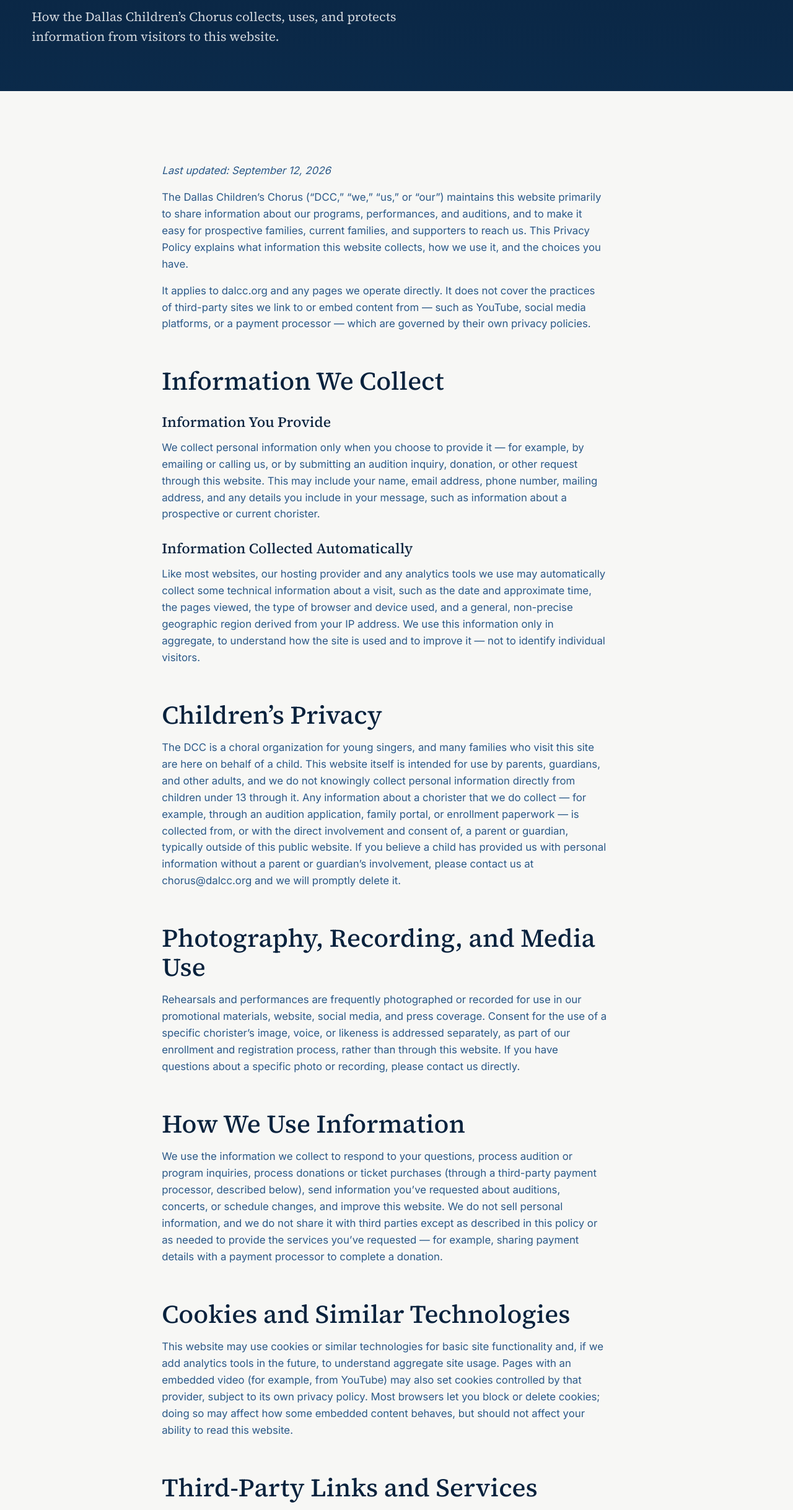
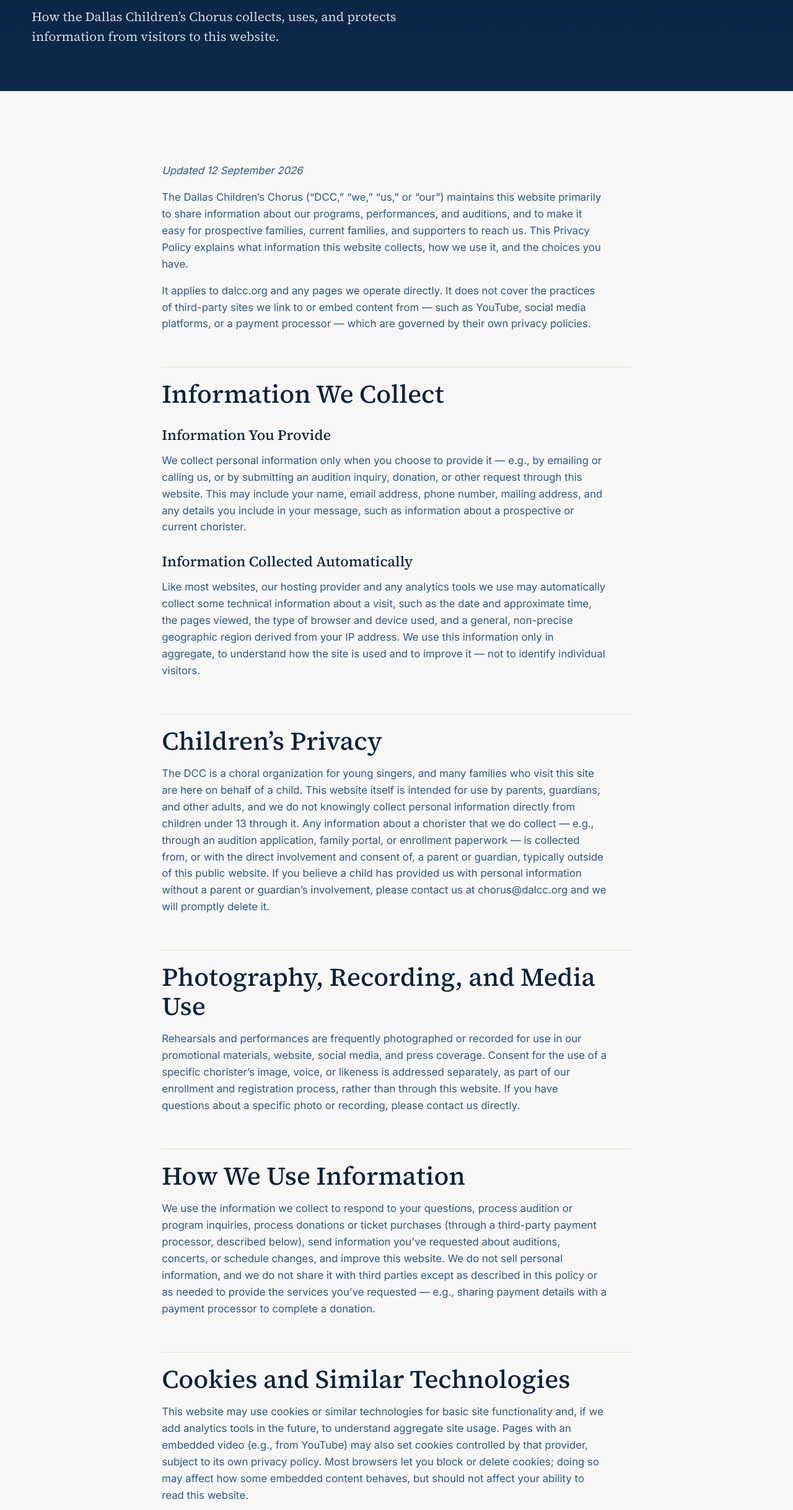
Before and after one commit to MLUDALCC/dcc-landing-page, a plain HTML site: page privacy.html in a window 1280 px wide. Shown: the part 329-2766 px from the top of the page at 62% size. Drawn offline with Linux system fonts and the light colour scheme.

Commit message:
Privacy Policy polish: date format, section dividers, e.g., simplified contact

```diff
--- a/assets/css/style.css
+++ b/assets/css/style.css
@@ -237,6 +237,14 @@ p.body, .body-text { font-size: 1.05rem; color: var(--ink-600); }
   height: 1.16rem;
   width: auto;
   max-width: 100%;
+  /* object-fit:contain matters here: at narrow widths the header row doesn't
+     have room for the logo's full natural width at this height, so max-width
+     clamps the box narrower than the image's own ratio wants. Without
+     object-fit the browser's default (fill) stretches the artwork to match
+     that narrower box, visibly squashing it horizontally. contain keeps the
+     artwork's own proportions and simply doesn't fill the box's full height
+     in that edge case, instead of distorting it. */
+  object-fit: contain;
 }
 /* Footer logo: fills the footer-brand column up to a sensible cap;
    height is always derived from width, so it can never be distorted
@@ -736,3 +744,5 @@ body.modal-open { overflow: hidden; }
 .prose h3 { margin-top: 1.75rem; margin-bottom: .75rem; }
 .prose p.body-text { max-width: 68ch; }
 .prose p.body-text + p.body-text { margin-top: 1rem; }
+.prose hr.rule { margin-top: clamp(2.5rem, 5vw, 3.5rem); margin-bottom: 0; }
+.prose hr.rule + h2 { margin-top: 1.25rem; }
--- a/privacy.html
+++ b/privacy.html
@@ -131,45 +131,53 @@
   <section class="section">
     <div class="container container--narrow prose">
 
-      <p class="body-text"><em>Last updated: September 12, 2026</em></p>
+      <p class="body-text"><em>Updated 12 September 2026</em></p>
 
       <p class="body-text mt-lg">The Dallas Children&rsquo;s Chorus (&ldquo;DCC,&rdquo; &ldquo;we,&rdquo; &ldquo;us,&rdquo; or &ldquo;our&rdquo;) maintains this website primarily to share information about our programs, performances, and auditions, and to make it easy for prospective families, current families, and supporters to reach us. This Privacy Policy explains what information this website collects, how we use it, and the choices you have.</p>
       <p class="body-text">It applies to dalcc.org and any pages we operate directly. It does not cover the practices of third-party sites we link to or embed content from &mdash; such as YouTube, social media platforms, or a payment processor &mdash; which are governed by their own privacy policies.</p>
 
+      <hr class="rule">
       <h2>Information We Collect</h2>
       <h3>Information You Provide</h3>
-      <p class="body-text">We collect personal information only when you choose to provide it &mdash; for example, by emailing or calling us, or by submitting an audition inquiry, donation, or other request through this website. This may include your name, email address, phone number, mailing address, and any details you include in your message, such as information about a prospective or current chorister.</p>
+      <p class="body-text">We collect personal information only when you choose to provide it &mdash; e.g., by emailing or calling us, or by submitting an audition inquiry, donation, or other request through this website. This may include your name, email address, phone number, mailing address, and any details you include in your message, such as information about a prospective or current chorister.</p>
       <h3>Information Collected Automatically</h3>
       <p class="body-text">Like most websites, our hosting provider and any analytics tools we use may automatically collect some technical information about a visit, such as the date and approximate time, the pages viewed, the type of browser and device used, and a general, non-precise geographic region derived from your IP address. We use this information only in aggregate, to understand how the site is used and to improve it &mdash; not to identify individual visitors.</p>
 
+      <hr class="rule">
       <h2>Children&rsquo;s Privacy</h2>
-      <p class="body-text">The DCC is a choral organization for young singers, and many families who visit this site are here on behalf of a child. This website itself is intended for use by parents, guardians, and other adults, and we do not knowingly collect personal information directly from children under 13 through it. Any information about a chorister that we do collect &mdash; for example, through an audition application, family portal, or enrollment paperwork &mdash; is collected from, or with the direct involvement and consent of, a parent or guardian, typically outside of this public website. If you believe a child has provided us with personal information without a parent or guardian&rsquo;s involvement, please contact us at <a href="mailto:chorus@dalcc.org">chorus@dalcc.org</a> and we will promptly delete it.</p>
+      <p class="body-text">The DCC is a choral organization for young singers, and many families who visit this site are here on behalf of a child. This website itself is intended for use by parents, guardians, and other adults, and we do not knowingly collect personal information directly from children under 13 through it. Any information about a chorister that we do collect &mdash; e.g., through an audition application, family portal, or enrollment paperwork &mdash; is collected from, or with the direct involvement and consent of, a parent or guardian, typically outside of this public website. If you believe a child has provided us with personal information without a parent or guardian&rsquo;s involvement, please contact us at <a href="mailto:chorus@dalcc.org">chorus@dalcc.org</a> and we will promptly delete it.</p>
 
+      <hr class="rule">
       <h2>Photography, Recording, and Media Use</h2>
       <p class="body-text">Rehearsals and performances are frequently photographed or recorded for use in our promotional materials, website, social media, and press coverage. Consent for the use of a specific chorister&rsquo;s image, voice, or likeness is addressed separately, as part of our enrollment and registration process, rather than through this website. If you have questions about a specific photo or recording, please contact us directly.</p>
 
+      <hr class="rule">
       <h2>How We Use Information</h2>
-      <p class="body-text">We use the information we collect to respond to your questions, process audition or program inquiries, process donations or ticket purchases (through a third-party payment processor, described below), send information you&rsquo;ve requested about auditions, concerts, or schedule changes, and improve this website. We do not sell personal information, and we do not share it with third parties except as described in this policy or as needed to provide the services you&rsquo;ve requested &mdash; for example, sharing payment details with a payment processor to complete a donation.</p>
+      <p class="body-text">We use the information we collect to respond to your questions, process audition or program inquiries, process donations or ticket purchases (through a third-party payment processor, described below), send information you&rsquo;ve requested about auditions, concerts, or schedule changes, and improve this website. We do not sell personal information, and we do not share it with third parties except as described in this policy or as needed to provide the services you&rsquo;ve requested &mdash; e.g., sharing payment details with a payment processor to complete a donation.</p>
 
+      <hr class="rule">
       <h2>Cookies and Similar Technologies</h2>
-      <p class="body-text">This website may use cookies or similar technologies for basic site functionality and, if we add analytics tools in the future, to understand aggregate site usage. Pages with an embedded video (for example, from YouTube) may also set cookies controlled by that provider, subject to its own privacy policy. Most browsers let you block or delete cookies; doing so may affect how some embedded content behaves, but should not affect your ability to read this website.</p>
+      <p class="body-text">This website may use cookies or similar technologies for basic site functionality and, if we add analytics tools in the future, to understand aggregate site usage. Pages with an embedded video (e.g., from YouTube) may also set cookies controlled by that provider, subject to its own privacy policy. Most browsers let you block or delete cookies; doing so may affect how some embedded content behaves, but should not affect your ability to read this website.</p>
 
+      <hr class="rule">
       <h2>Third-Party Links and Services</h2>
       <p class="body-text">This website links to, or embeds content from, services we don&rsquo;t control, including YouTube and social media platforms, and may in the future include donation or ticketing platforms. When you follow one of these links or interact with embedded content, information about that visit may be collected by that third party under its own privacy policy, which we encourage you to review. If we add online donations or ticket purchasing, payment information will be handled directly by a reputable third-party payment processor; we do not store full credit card numbers on our own systems.</p>
 
+      <hr class="rule">
       <h2>Data Security</h2>
       <p class="body-text">We take reasonable steps to protect the information we collect, but no method of transmission or storage over the internet is completely secure, and we cannot guarantee absolute security.</p>
 
+      <hr class="rule">
       <h2>Your Choices</h2>
       <p class="body-text">You can ask us at any time what personal information we hold about you or a chorister in your care, request that we correct it, or ask us to delete it, by contacting us at <a href="mailto:chorus@dalcc.org">chorus@dalcc.org</a>. If you receive email communications from us that you no longer wish to receive, let us know at that same address and we will remove you from that list.</p>
 
+      <hr class="rule">
       <h2>Changes to This Policy</h2>
       <p class="body-text">We may update this Privacy Policy from time to time as our website and programs evolve. The date at the top of this page reflects the most recent revision, and we encourage you to check back periodically.</p>
 
+      <hr class="rule">
       <h2>Contact Us</h2>
-      <p class="body-text">If you have questions about this Privacy Policy or how we handle information, please contact us:</p>
-      <p class="body-text">Email: <a href="mailto:chorus@dalcc.org">chorus@dalcc.org</a><br>
-      Mail: Dallas Children&rsquo;s Chorus, 11700 Preston Rd, Ste 660&ndash;644, Dallas, TX 75230</p>
+      <p class="body-text">If you have questions about this Privacy Policy or how we handle information, please contact us at <a href="mailto:chorus@dalcc.org">chorus@dalcc.org</a>.</p>
 
     </div>
   </section>
```
